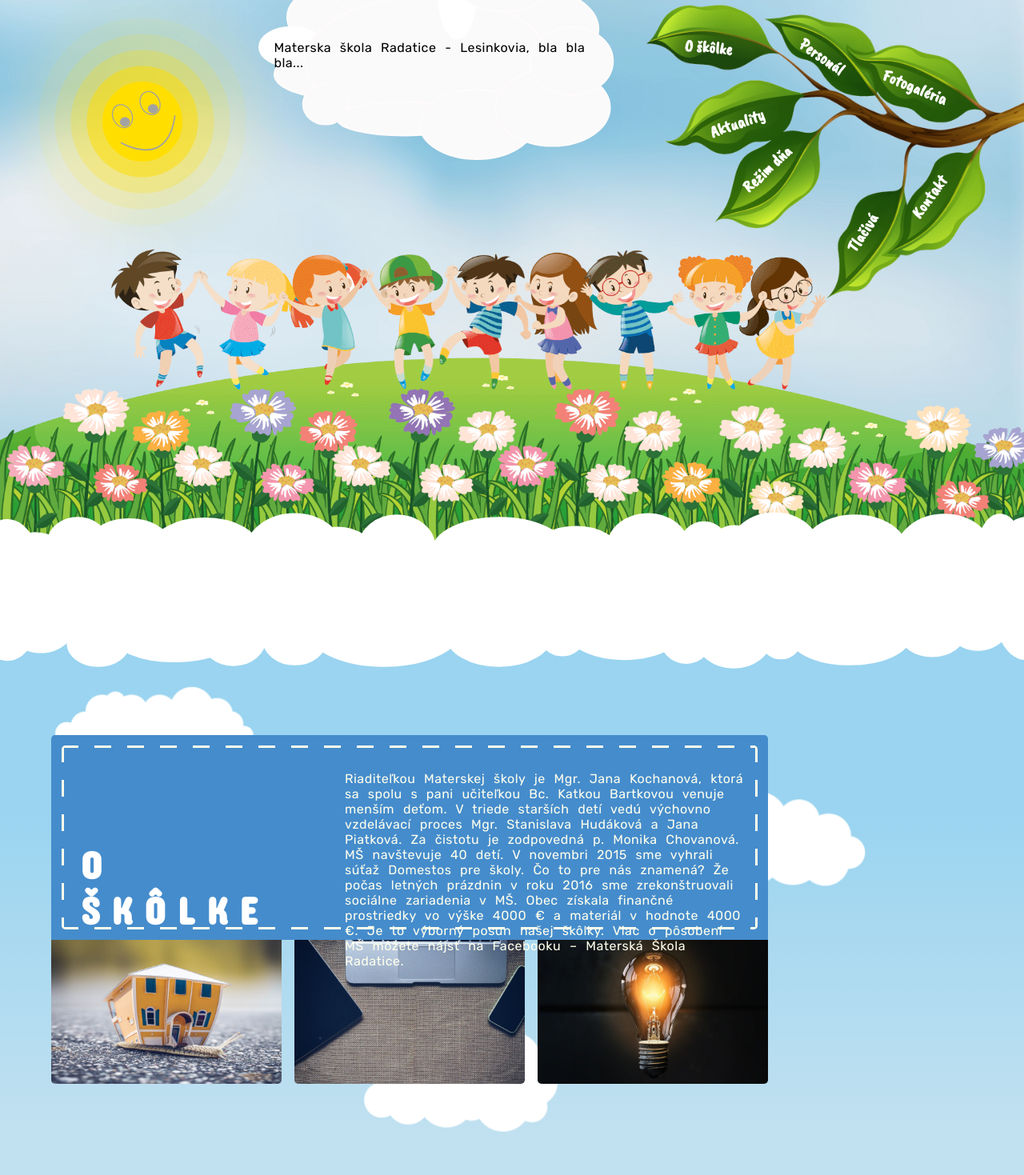
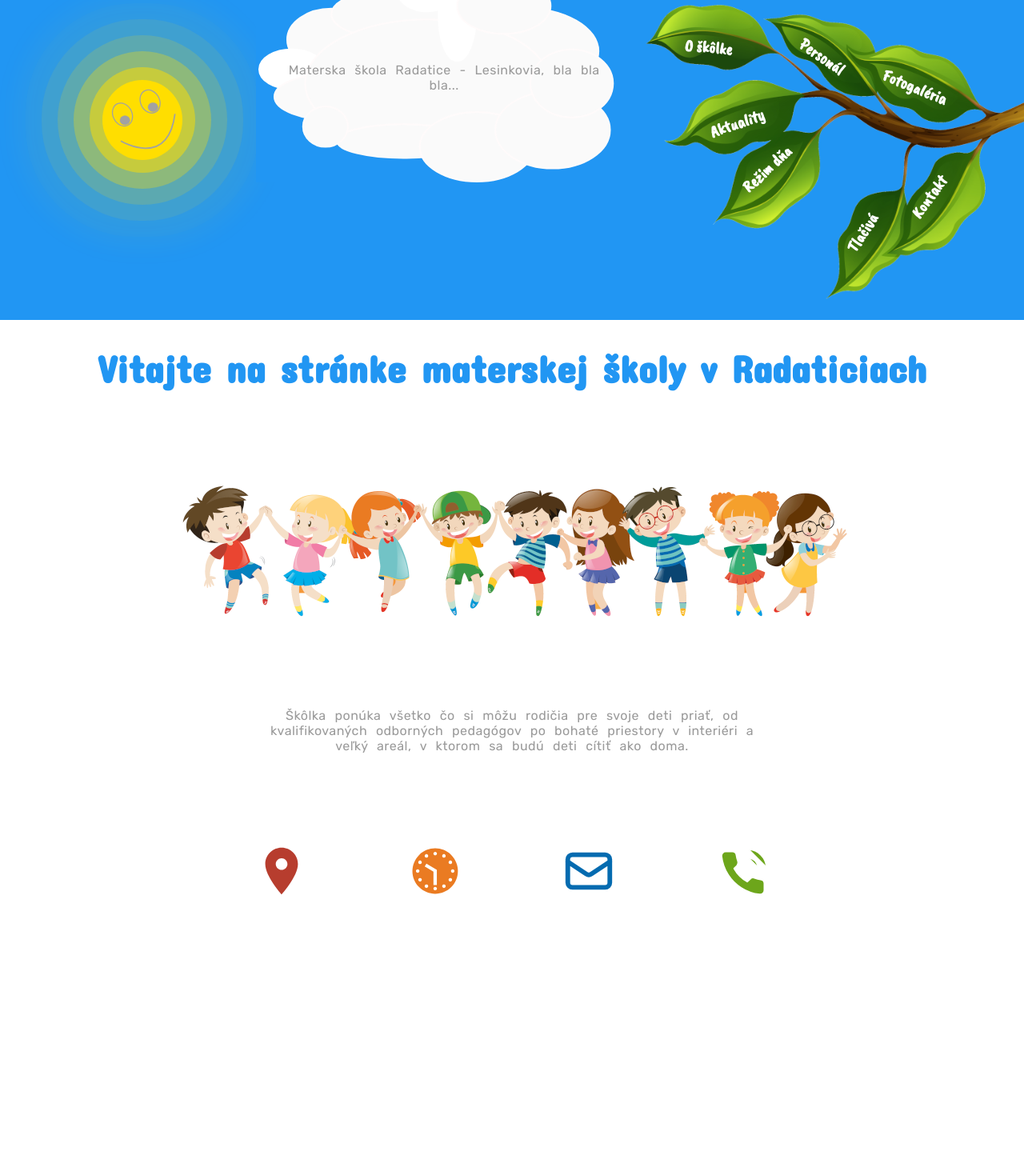
Before and after one commit to miroviazanko/skolka2, a React (Create React App) app: page / in a window 1280 px wide. Shown: the top 1469 px of the page at 80% size. After the commit the page ends 1128 px from the top, so only its background shows below. Built offline with nearby package versions, Linux system fonts and the light colour scheme.

Commit message:
kompletna zmena podla unes po welcomeContact

```diff
--- a/src/App.css
+++ b/src/App.css
@@ -1,11 +1,12 @@
 h1 {
     font-family: 'Concert One', cursive;
     font-size: 3em;
-    letter-spacing: .3em;
-    color: white;
+    color: #2196f3;
+    text-align: center;
 }
 p {
     font-family: 'Rubik', sans-serif;
     word-spacing: .4em;
     letter-spacing: .03em;
+    color: #9a9a9a;
 }
--- a/src/App.js
+++ b/src/App.js
@@ -6,7 +6,7 @@ import menuList from './components/menu/menu.json';
 
 import Menu from './components/menu/Menu';
 import WelcomeScreen from './components/welcomeScreen/WelcomeScreen';
-import Main from './components/main/Main';
+
 
 
 
@@ -21,7 +21,6 @@ function App() {
     <div className="App">
       <Menu menu={menu}/>
       <WelcomeScreen />
-      <Main />
     </div>
   );
 }
--- /dev/null
+++ b/src/components/welcomeScreen/WelcomeContact.js
@@ -0,0 +1,37 @@
+import React from 'react';
+
+import styles from './WelcomeContact.module.scss';
+
+import { MdPlace } from 'react-icons/md';
+import { IoMdClock } from 'react-icons/io';
+import { HiOutlineMail } from 'react-icons/hi';
+import { FiPhoneCall } from 'react-icons/fi';
+
+
+
+export default function WelcomeScreen() {
+
+    return (
+        <div className={styles.welcomeContactContainer}>
+
+            <div className={styles.gpsContainer}>
+                <MdPlace size={70} fill="#b73d2e" />
+            </div>
+
+            <div className={styles.timeContainer}>
+                <IoMdClock size={70} fill="#ea7b22" />
+            </div>
+
+            <div className={styles.mailContainer}>
+                <HiOutlineMail size={70} strokeWidth="5" stroke="#046bb0" fill="#ffffff" />
+            </div>
+
+            <div className={styles.phoneContainer}>
+                <FiPhoneCall size={65} strokeWidth=".8" stroke="#ffffff" fill="#6da61b" />
+            </div>
+
+        </div>
+
+    )
+
+}
--- /dev/null
+++ b/src/components/welcomeScreen/WelcomeContact.module.scss
@@ -0,0 +1,10 @@
+.welcomeContactContainer {
+    margin-top: 7em;
+    width: 60%;
+    margin-left: 20%;
+}
+
+.gpsContainer, .timeContainer, .mailContainer, .phoneContainer {
+    width: 25%;
+    display: inline-block;
+}
--- a/src/components/welcomeScreen/WelcomeScreen.js
+++ b/src/components/welcomeScreen/WelcomeScreen.js
@@ -4,10 +4,16 @@ import styles from './WelcomeScreen.module.scss';
 
 import sun from '../../assets/sun/sun-smile.svg';
 import cloud from '../../assets/sun/cloud.svg';
-import cloudsLong from '../../assets/main/clouds-long.svg';
+import children from '../../assets/cliparts/children-transparent-900.png';
+
+import WelcomeContact from './WelcomeContact';
+
+
+
 
 
 export default function WelcomeScreen() {
+
     return (
         <div className={styles.welcomeContainer}>
             <div className={styles.welcomeSmallContainer}>
@@ -23,15 +29,28 @@ export default function WelcomeScreen() {
                     <img src={cloud}
                         alt="luka" />
                     <article className={styles.welcomeArticle}>
-                        <p>Materska škola Radatice - Lesinkovia, bla bla bla...</p>
+                        <p>Materska škola Radatice - Lesinkovia, bla bla bla... </p>
                     </article>
                 </div>
 
 
+
             </div>
-            <img src={cloudsLong}
-                alt="mraky"
-                className={styles.cloudsLong} width="5000"/>
+            <h1>
+                Vitajte na stránke materskej školy v Radaticiach
+            </h1>
+
+            <img src={children}
+                 alt="deti"
+                 className={styles.children} />
+
+            <p className={styles.introText}>
+                Škôlka ponúka všetko čo si môžu rodičia pre svoje deti priať, od kvalifikovaných odborných pedagógov po bohaté priestory v interiéri a veľký areál, v ktorom sa budú deti cítiť ako doma.
+            </p>
+
+            <WelcomeContact />
+
         </div>
+
     )
 }
--- a/src/components/welcomeScreen/WelcomeScreen.module.scss
+++ b/src/components/welcomeScreen/WelcomeScreen.module.scss
@@ -1,13 +1,13 @@
 
+.welcomeContainer {
+	text-align: center;
+}
 
 .welcomeSmallContainer {
 	position: relative;
-	height: 52.9vw;
-	background: {
-		image: url('../../assets/cliparts/backgroun-1920x1024-Small.png');
-		size: cover;
-	}
+	height: 25em;
 	z-index: -1;
+	background:  #2196f3;
 }
 
 .background {
@@ -20,7 +20,7 @@
 	width: 100px;
 	height: 100px;
 	position: absolute;
-	top: 15%;
+	top: 25%;
 	left: 10%;
 	background-color: #FFDE00;
 	border-radius: 50%;
@@ -31,7 +31,10 @@
 		0 0 0 80px #FFDE0010,
 		0 0 0 100px #FFDE0000,
 		0 0 40px 100px #FFDE0010;
-	animation:
+	-webkit-animation:
+		sunrise 2s infinite linear forwards,
+		rays 2s 2s infinite linear;
+	        animation:
 		sunrise 2s infinite linear forwards,
 		rays 2s 2s infinite linear;
 }
@@ -41,6 +44,7 @@
 	top: -10%;
 	right: 40%;
 	width: 35vw;
+	background:  #2196f3;
 }
 
 .welcomeArticle {
@@ -49,15 +53,30 @@
 	left: 5%;
 }
 
-.mouseIcon {
-	position: absolute;
-	bottom: 2%;
-	left: 48%;
-	animation: mouseIcon 1s ease-in-out infinite alternate;
+.children {
+	margin-top: 5em;
 }
- .cloudsLong {
-	 margin-top: -3%;
- }
+
+.introText {
+	width: 50%;
+	margin: 5em auto;
+
+}
+
+
+
+
+
+
+
+
+
+@-webkit-keyframes sunrise {
+	0% {
+		box-shadow: none;
+	}
+}
+
 
 
 
@@ -69,6 +88,27 @@
 @keyframes sunrise {
 	0% {
 		box-shadow: none;
+	}
+}
+
+@-webkit-keyframes rays {
+	0% {
+		box-shadow:
+		0 0 0 0 #FFDE0080,
+		0 0 0 20px #FFDE0080,
+		0 0 0 40px #FFDE0040,
+		0 0 0 60px #FFDE0020,
+		0 0 0 80px #FFDE0010,
+		0 0 40px 100px #FFDE0010;
+	}
+	100% {
+		box-shadow:
+		0 0 0 20px #FFDE0080,
+		0 0 0 40px #FFDE0040,
+		0 0 0 60px #FFDE0020,
+		0 0 0 80px #FFDE0010,
+		0 0 0 100px #FFDE0000,
+		0 0 40px 100px #FFDE0010;
 	}
 }
 
@@ -93,6 +133,11 @@
 	}
 }
 
+@-webkit-keyframes mouseIcon {
+	0% {bottom: .5%;}
+	100% {bottom: 2%;}
+}
+
 @keyframes mouseIcon {
 	0% {bottom: .5%;}
 	100% {bottom: 2%;}
```
Also changed, not shown: src/assets/cliparts/children-transparent-900.png (added).
